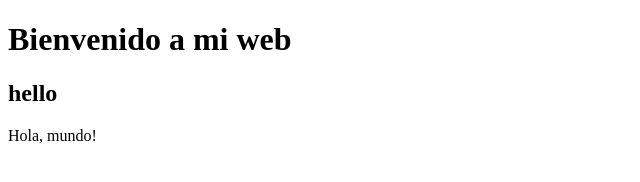
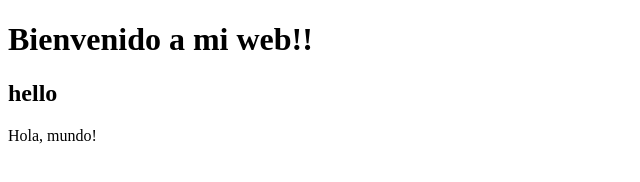
Before and after one commit to min87m9/hello, a plain HTML site: page hello.html in a window 1280 px wide. Shown: the full height of the page, 0-640 px from the left. Drawn offline with Linux system fonts and the light colour scheme.

Commit message:
Add exclamation point

```diff
--- a/hello.html
+++ b/hello.html
@@ -7,7 +7,7 @@
 	<title>Hello!</title>
 </head>
 <body>
-	<h1>Bienvenido a mi web</h1>
+	<h1>Bienvenido a mi web!!</h1>
 	<h2>hello</h2>
 	Hola, mundo!
 </body>
```
